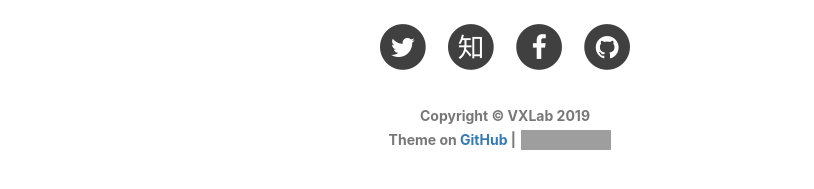
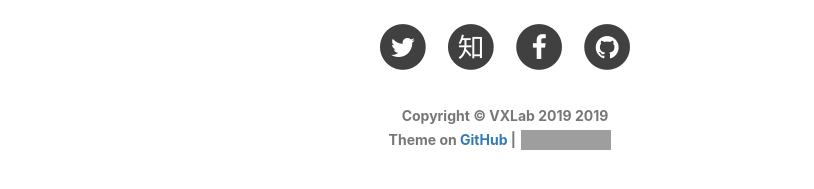
Before and after one commit to ZaccWu/ZaccWu.github.io, a Jekyll site: the page built from index.html, in a window 1280 px wide and 900 px high, scrolled down 2164 px. Shown: the part 656-845 px from the top of the window, without its empty margins (135-949 px from the left). Built offline with Jekyll 4.4.1, drawn with Linux system fonts in a browser that asks for light colours; nearby versions of some CDN libraries; the list of posts is cut into pages by our own code; comment, search, counter and statistics services are not loaded; some of the changed text lies outside the part shown; grey boxes are pictures that could not be loaded.

Commit message:
Update _config.yml

```diff
--- a/_config.yml
+++ b/_config.yml
@@ -1,5 +1,5 @@
 # Site settings
-title: VXLab
+title: VXLab 2019
 SEOTitle: 武子越的博客 | ZIYUE WU's Blog
 header-img: img/zjubackground.png
 email: 3170104155@zju.edu.cn
```
